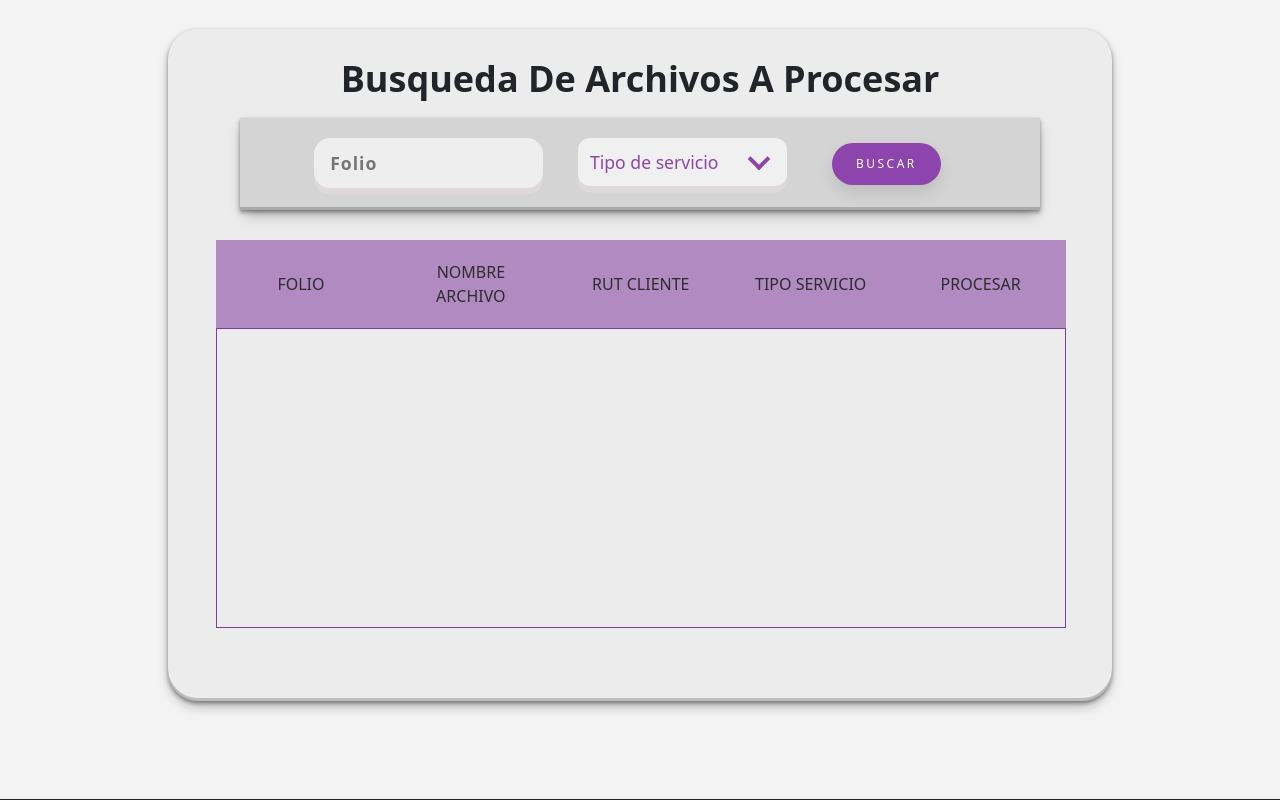
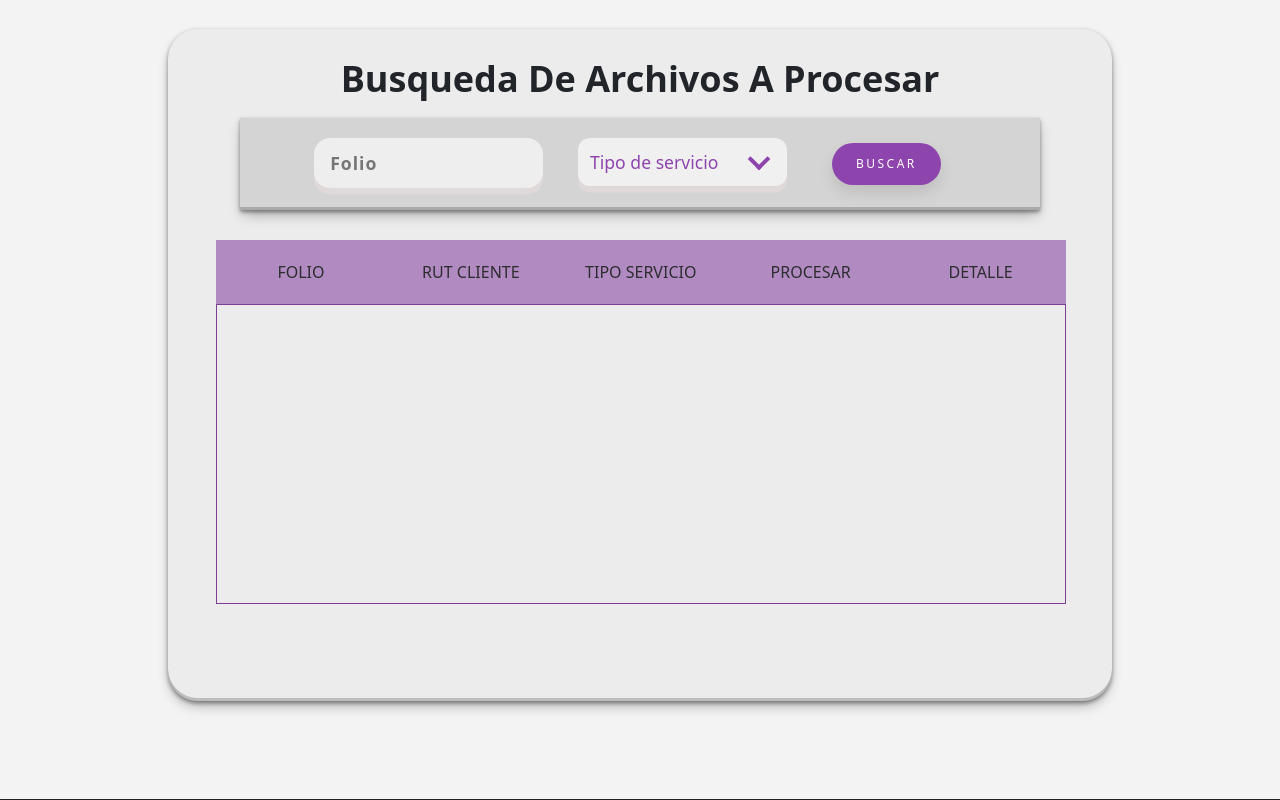
Before and after one commit to ivanmaldonaxdo/API_RODA_TCSB, a Django app: page /process/ in a window 1280 px wide. Shown: the part 81-881 px from the top of the page. Run offline with Django 3.2, Linux system fonts and the light colour scheme; a user stored in the database is signed in; lists and menus that the app fills with data are empty; parts of the project's set-up code (start-up, migrations or seed data) failed here and were passed over; some libraries are stand-ins or nearby versions.

Commit message:
Detalle agregado en tabla para procesar

```diff
--- a/apps/frontend/static/js/processDocs.js
+++ b/apps/frontend/static/js/processDocs.js
@@ -198,16 +198,19 @@ function createRowDoc(doc,event)
         btn_nomDoc = `<input type="hidden" id = "nomDoc" name="nomDoc" value="${doc.nomDoc}"/>`,
         btn_RutEmi = `<input type="hidden" id = "RutEmi" name="RutEmi" value="${doc.rut_emisor}"/>`;
     let button = `<button id = 'process-doc' class="${cssButton}" type = 'button' >Procesar</button>`;
+    let button_detalle = `<button id = 'detalleDoc' class="${cssButton}" type = 'button'>Ver detalle</button>`;
+
     // let button = `<button id = 'process-doc' class="${cssButton}" type = 'button' onclick ="downloadDocs(this)">Procesar</button>`;
-
+    let form_detalle =  `<form action="">${button_detalle}</form>`;
     let form_procesar = `<form action="">${btn_uuid}${btn_nomDoc}${btn_RutEmi}${button}</form>`;
     let tdfolio = `<td class = "${clase}" data-label="Folio"> ${doc.folio}</td>`,
-        tdnomDoc = `<td class = "${clase}" data-label="Nombre archivo"> ${doc.nomDoc}</td>`,
+        // tdnomDoc = `<td class = "${clase}" data-label="Nombre archivo"> ${doc.nomDoc}</td>`,
         tdRutReceptor = `<td class = "${clase}" data-label="Rut cliente"> ${doc.rut_receptor}</td>`,
         tdTpServicio = `<td class = "${clase}" data-label="Tipo Servicio"> ${doc.tipo_servicio}</td>`,
         tdProcesar = `<td class = "${clase}" data-label="Procesar"> ${form_procesar}</td>`;
+        tdDetalle = `<td class = "${clase}" data-label="Detalle"> ${form_detalle}</td>`;
 
-    body += `<tr onclick = "getIndexTR(this)">${tdfolio}${tdnomDoc}${tdRutReceptor}${tdTpServicio}${tdProcesar}</tr>`;
+    body += `<tr onclick = "getIndexTR(this)">${tdfolio}${tdRutReceptor}${tdTpServicio}${tdProcesar}${tdDetalle}</tr>`;
     tbody.innerHTML += body;
 
 }
--- a/apps/frontend/templates/frontend/processDocs.html
+++ b/apps/frontend/templates/frontend/processDocs.html
@@ -36,10 +36,11 @@
                           <thead>
                             <tr>
                                 <th class="centrado">Folio</th>
-                                <th class="centrado">Nombre archivo</th>
                                 <th class="centrado">Rut cliente</th>
                                 <th class="centrado">Tipo Servicio</th>
                                 <th class="centrado">Procesar</th>
+                                <th class="centrado">Detalle</th>
+
 
                             </tr>
                           </thead>
@@ -52,7 +53,6 @@
                             <tr>
                                 {% comment %} <td class="centrado"> 1 </td> {% endcomment %}
                                 <td class="centrado"> {{p.folio}} </td>
-                                <td class="centrado">{{p.nomDoc}}</th>
                                 <td class="centrado">{{p.rut_receptor}}</th>
                                 <td class="centrado"> {{p.tipo_servicio}} </td>
                                 <td class="centrado"><button class="buttonDownload">Procesar</button> </td>
```
